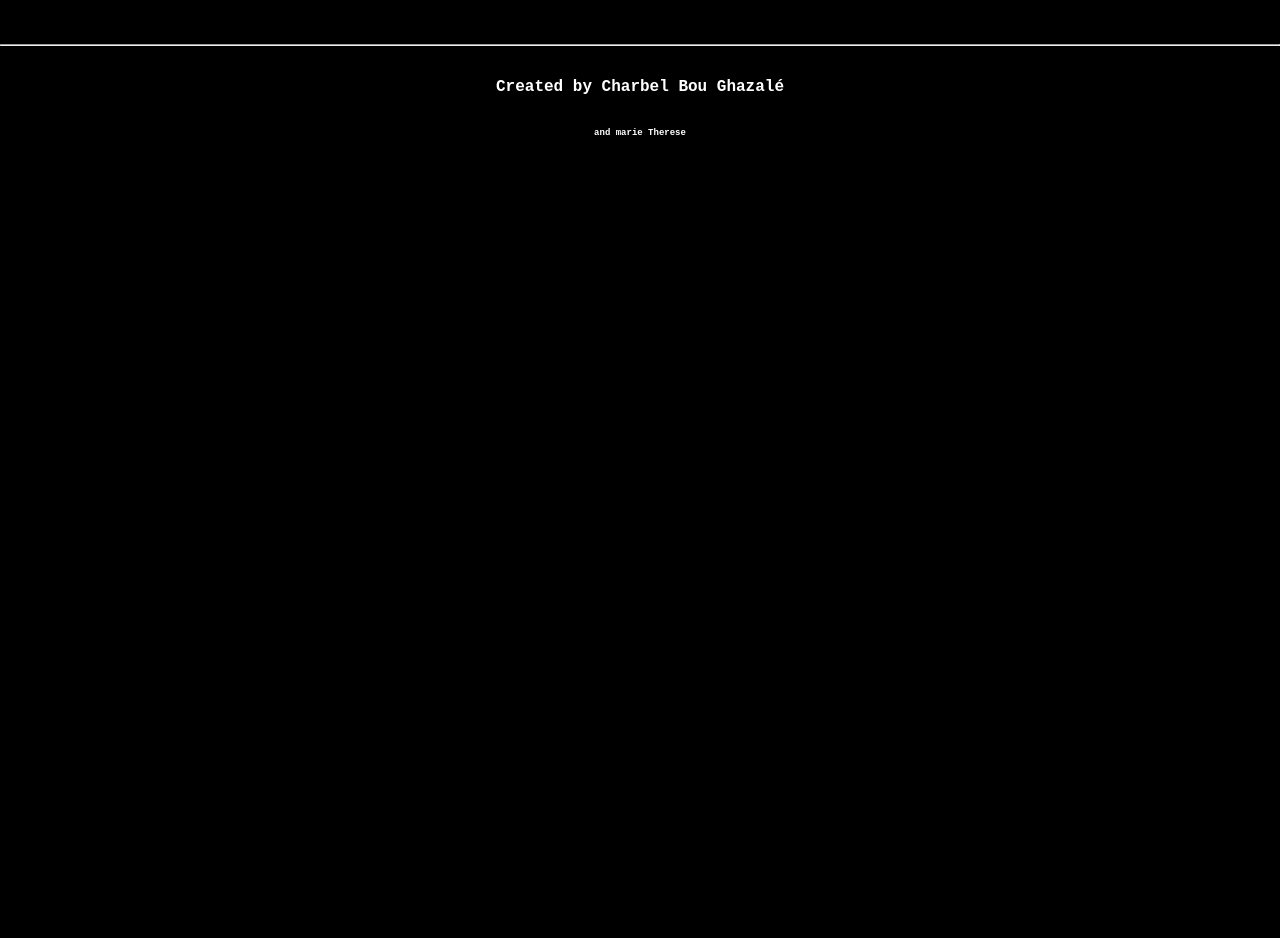
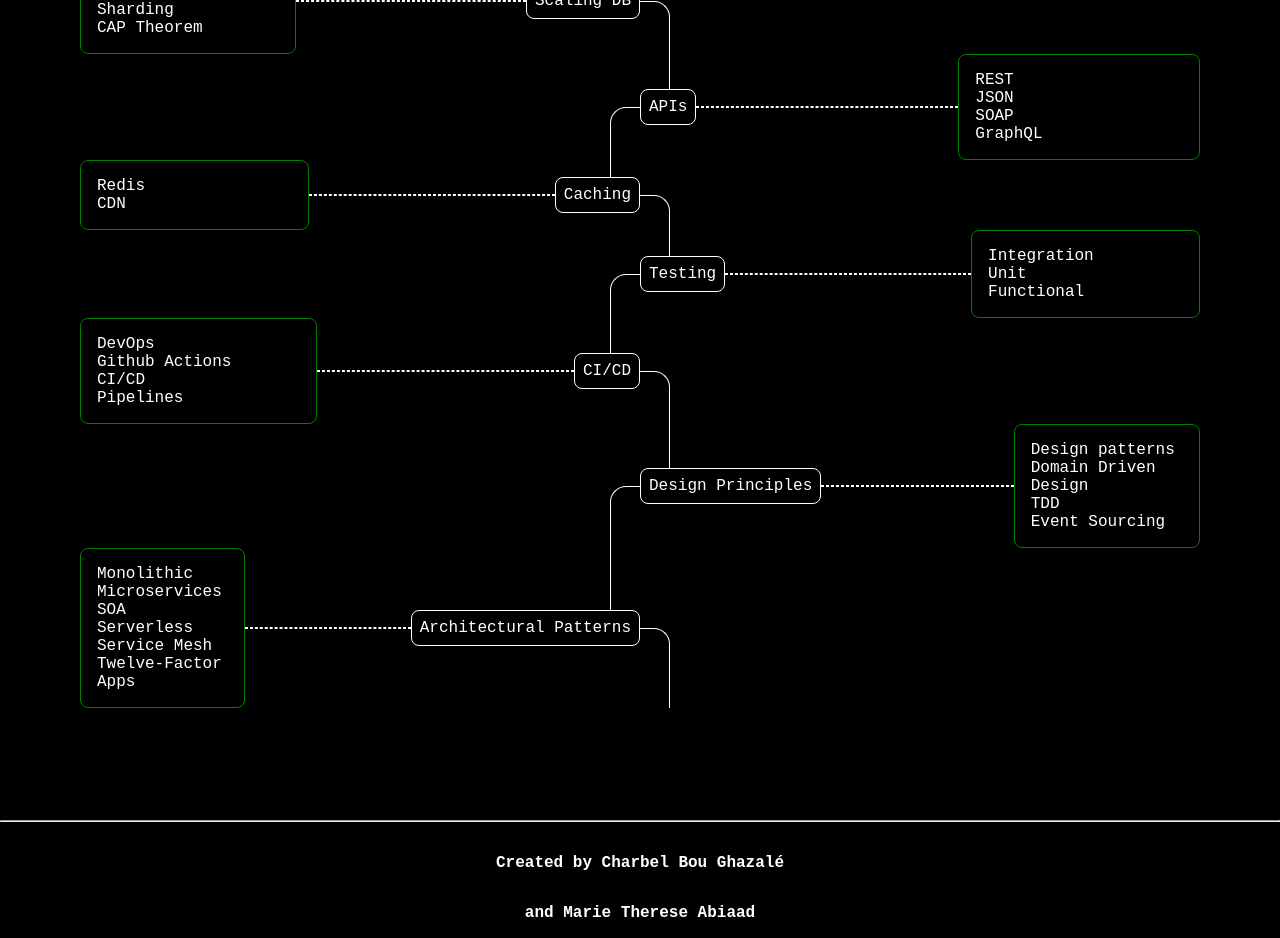
Before and after one commit to CharbelBG/Devroadmaps, a React (Vite) app: page /backend in a window 1280 px wide. Shown: the part 1540-2478 px from the top of the page. Before the commit the page ends 1694 px from the top, so only its background shows below. Built offline with nearby package versions, Linux system fonts and the light colour scheme.

Commit message:
updated frontend

```diff
--- a/src/App.jsx
+++ b/src/App.jsx
@@ -8,8 +8,8 @@ const BackEnd = lazy(()=> import('./pages/BackEnd'));
 export default function App(){
 
 return(
-    <>
-    <Navigation />
+<>
+<Navigation />
     <Suspense>
 
     <Routes>
@@ -25,8 +25,8 @@ return(
 
     <div className='footer'>
         <hr/>
-    <Link to='https://github.com/CharbelBG' target={'_blank'} >Created by Charbel Bou Ghazalé</Link>
-    <small>and marie Therese</small>
+        <Link to='https://github.com/CharbelBG' target={'_blank'} >Created by Charbel Bou Ghazalé</Link>
+        <Link to='https://www.instagram.com/theresa_abiaad/' target={'_blank'}>and Marie Therese Abiaad</Link>
     </div>
 </>
 )
--- a/src/index.css
+++ b/src/index.css
@@ -27,6 +27,20 @@ body{
   color: white;
   text-decoration: none;
 }
-.footer small{
-  font-size: xx-small;
+
+.sectionHeader{
+  border: 1px solid white;
+  background-color: black;
+  width: fit-content;
+  margin: auto;
+  padding: 1rem;
+  border-radius: .5rem;
+  transition: .4s;
+  cursor: pointer;
 }
+.sectionHeader:hover{
+  color: var(--orangeColor);
+  border: 1px solid var(--orangeColor);
+  transform: scale(105%);
+  transition: color .2s, border .4s, transform .2s;
+}
--- a/src/pages/BackEnd.jsx
+++ b/src/pages/BackEnd.jsx
@@ -8,17 +8,21 @@ export default function BackEnd(){
 return(
 <div className='backendContainer'>
 
+    <div className="sectionHeader">
+        Backend developer
+    </div>
+
     <LeftContainer text='Internet' links={[
       {url:'https://developer.mozilla.org/en-US/docs/Learn/Common_questions/Web_mechanics/How_does_the_Internet_work', text:'How it works?'},
       {url:'https://www.cloudflare.com/en-gb/learning/ddos/glossary/hypertext-transfer-protocol-http/', text:'What is HTTP'},
       {url:'https://developer.mozilla.org/en-US/docs/Learn/Common_questions/Web_mechanics/What_is_a_domain_name', text:'What is a DNS?'},
       {url:'https://www.youtube.com/watch?v=htbY9-yggB0&ab_channel=Pickaweb.co.uk', text:'What is hosting?'},
-   ]} />
+    ]} />
 
    <RightContainer text='' links={[
       {url:'https://web.dev/howbrowserswork/', text:'How browsers work'},
       {url:'https://www.techtarget.com/searchwindowsserver/definition/command-line-interface-CLI#:~:text=A%20command%2Dline%20interface%20(CLI)%20is%20a%20text%2D,interfaces%20and%20character%20user%20interfaces.', text:'what is a CLI'},
-   ]} />
+    ]} />
 
     <LeftContainer text='Learn a language' links={[
         {url:'https://www.w3schools.com/js/', text:'JavaScript'},
@@ -35,7 +39,7 @@ return(
       {url:'https://git-scm.com/docs', text:'GIT docs'},
       {url:'https://www.youtube.com/watch?v=w3jLJU7DT5E&ab_channel=GitHub', text:'What is Github?'},
       {url:'https://www.youtube.com/watch?v=wpISo9TNjfU&ab_channel=IBMTechnology', text:'GIT vs Github'},
-   ]} />
+    ]} />
 
     <LeftContainer text='Terminal Usage' links={[
         {url:'https://developer.mozilla.org/en-US/docs/Learn/Tools_and_testing/Understanding_client-side_tools/Command_line', text:'CLI'},
@@ -98,11 +102,53 @@ return(
         {url:'https://www.youtube.com/watch?v=fgdpvwEWJ9M&ab_channel=freeCodeCamp.org', text:'Firebase course'},
     ]} />
 
-    <RightContainer text='Advanced DB concepts' links={[
-        {url:'' , text:''},
-        {url:'' , text:''},
-        {url:'' , text:''},
-        {url:'' , text:''},
+    <RightContainer text='Scaling DB' links={[
+        {url:'https://www.freecodecamp.org/news/database-indexing-at-a-glance-bb50809d48bd/' , text:'Indexes'},
+        {url:'https://www.youtube.com/watch?v=fUrKt-AQYtE&ab_channel=intricity101' , text:'Replication'},
+        {url:'https://stackoverflow.blog/2022/03/14/how-sharding-a-database-can-make-it-faster/' , text:'Sharding'},
+        {url:'https://www.bmc.com/blogs/cap-theorem/' , text:'CAP Theorem'},
+    ]} />
+
+    <LeftContainer text='APIs' links={[
+        {url:'https://www.codecademy.com/article/what-is-rest', text:'REST'},
+        {url:'https://jsonapi.org/', text:'JSON'},
+        {url:'https://www.w3schools.com/xml/xml_soap.asp', text:'SOAP'},
+        {url:'https://graphql.org/', text:'GraphQL'},
+    ]} />
+
+    <RightContainer text='Caching' links={[
+        {url:'https://www.youtube.com/watch?v=G1rOthIU-uo&ab_channel=Fireship', text:'Redis'},
+        {url:'https://www.cloudflare.com/en-ca/learning/cdn/what-is-a-cdn/', text:'CDN'},
+    ]} />
+
+    <LeftContainer text='Testing' links={[
+        {url:'https://www.guru99.com/integration-testing.html', text:'Integration'},
+        {url:'https://www.guru99.com/unit-testing-guide.html', text:'Unit'},
+        {url:'https://www.guru99.com/functional-testing.html', text:'Functional'},
+    ]} />
+
+    <RightContainer text='CI/CD' links={[
+        {url:'https://www.youtube.com/watch?v=scEDHsr3APg&ab_channel=Fireship', text:'DevOps'},
+        {url:'https://www.youtube.com/watch?v=nyKZTKQS_EQ&ab_channel=theroadmap', text:'Github Actions'},
+        {url:'https://about.gitlab.com/topics/ci-cd/', text:'CI/CD'},
+        {url:'https://thenewstack.io/3-ways-to-use-automation-in-ci-cd-pipelines/', text:'Pipelines'},
+    ]} />
+
+
+    <LeftContainer text='Design Principles' links={[
+        {url:'https://github.com/kamranahmedse/design-patterns-for-humans', text:'Design patterns'},
+        {url:'https://matfrs2.github.io/RS2/predavanja/literatura/Avram%20A,%20Marinescu%20F.%20-%20Domain%20Driven%20Design%20Quickly.pdf', text:'Domain Driven Design'},
+        {url:'https://www.guru99.com/test-driven-development.html', text:'TDD'},
+        {url:'https://martinfowler.com/eaaDev/EventSourcing.html', text:'Event Sourcing'},
+    ]} />
+
+    <RightContainer text='Architectural Patterns' links={[
+        {url:'https://microservices.io/patterns/monolithic.html', text:'Monolithic'},
+        {url:'https://microservices.io/patterns/microservices.html', text:'Microservices'},
+        {url:'http://docs.oasis-open.org/soa-rm/soa-ra/v1.0/soa-ra.html', text:'SOA'},
+        {url:'https://www.youtube.com/watch?v=W_VV2Fx32_Y&ab_channel=Fireship', text:'Serverless'},
+        {url:'https://www.nginx.com/blog/what-is-a-service-mesh/', text:'Service Mesh'},
+        {url:'https://12factor.net/', text:'Twelve-Factor Apps'},
     ]} />
 
 </div>
--- a/src/pages/frontEnd.css
+++ b/src/pages/frontEnd.css
@@ -5,22 +5,6 @@
     display: flex;
     flex-direction: column;
 }
-.sectionHeader{
-    border: 1px solid white;
-    background-color: black;
-    width: fit-content;
-    margin: auto;
-    padding: 1rem;
-    border-radius: .5rem;
-    transition: .4s;
-    cursor: pointer;
-}
-.sectionHeader:hover{
-    color: var(--orangeColor);
-    border: 1px solid var(--orangeColor);
-    transform: scale(105%);
-    transition: color .2s, border .4s, transform .2s;
-}
 
 @media screen and (max-width:650px){
     .frontEndContainer{
```
